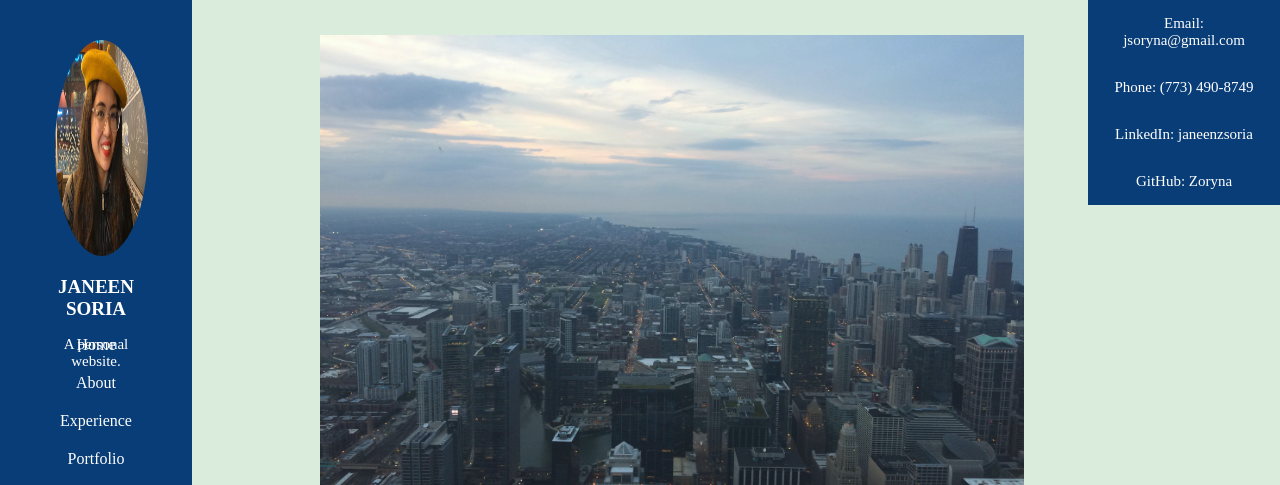
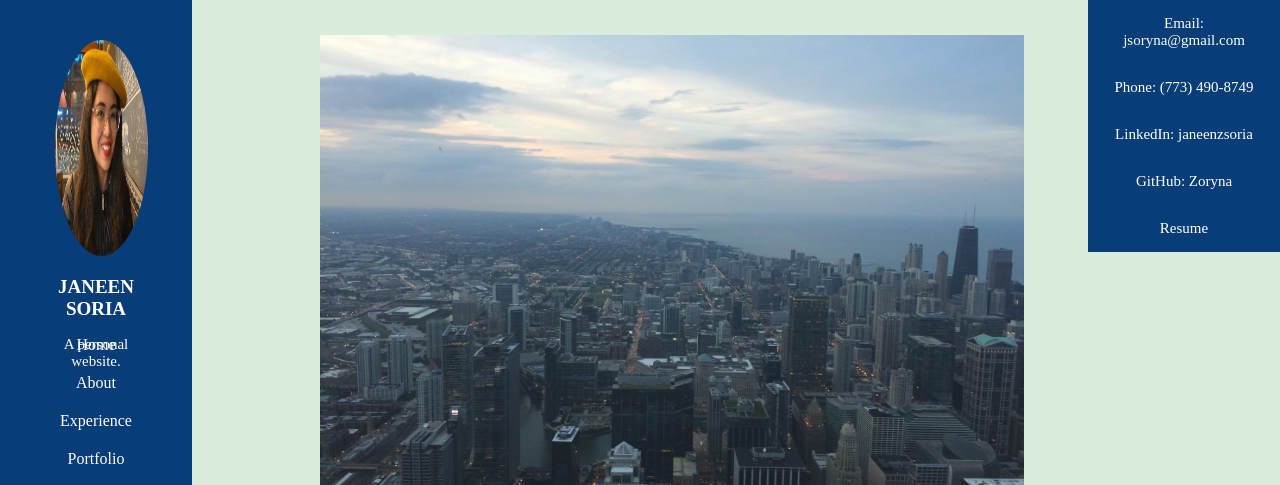
Before and after one commit to Zoryna/janeen-soria-website, a plain HTML site: page index.html in a window 1280 px wide. Shown: the top 485 px of the page. Drawn offline with Linux system fonts and the light colour scheme.

Commit message:
Can view/download resume

```diff
--- a/index.html
+++ b/index.html
@@ -42,7 +42,8 @@
     <p>Phone: (773) 490-8749</p>
     <p><a href="https://www.linkedin.com/in/janeenzsoria/">LinkedIn: janeenzsoria</a></p>
     <p><a href="https://github.com/Zoryna">GitHub: Zoryna</a></p>
-    <!--TODO <p><a href="C:\Users\Janeen\Documents\GitHub\janeen-soria-website\Documents" download>Resume</a></p> -->
+    <!--TODO allow resume download-->
+    <p><a href="C:\Users\Janeen\Documents\GitHub\janeen-soria-website\documents\JaneenSoriaResume.pdf" download>Resume</a></p>
   </div>
 
   <div class="homecontents">
```
